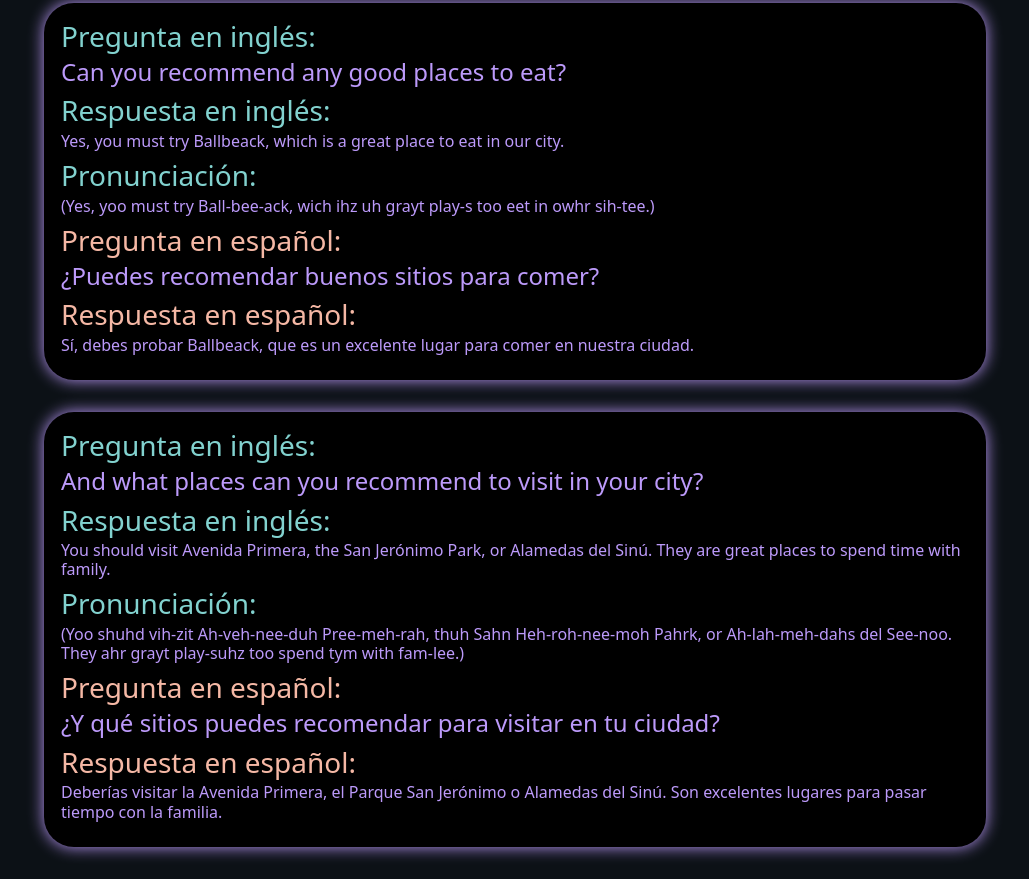
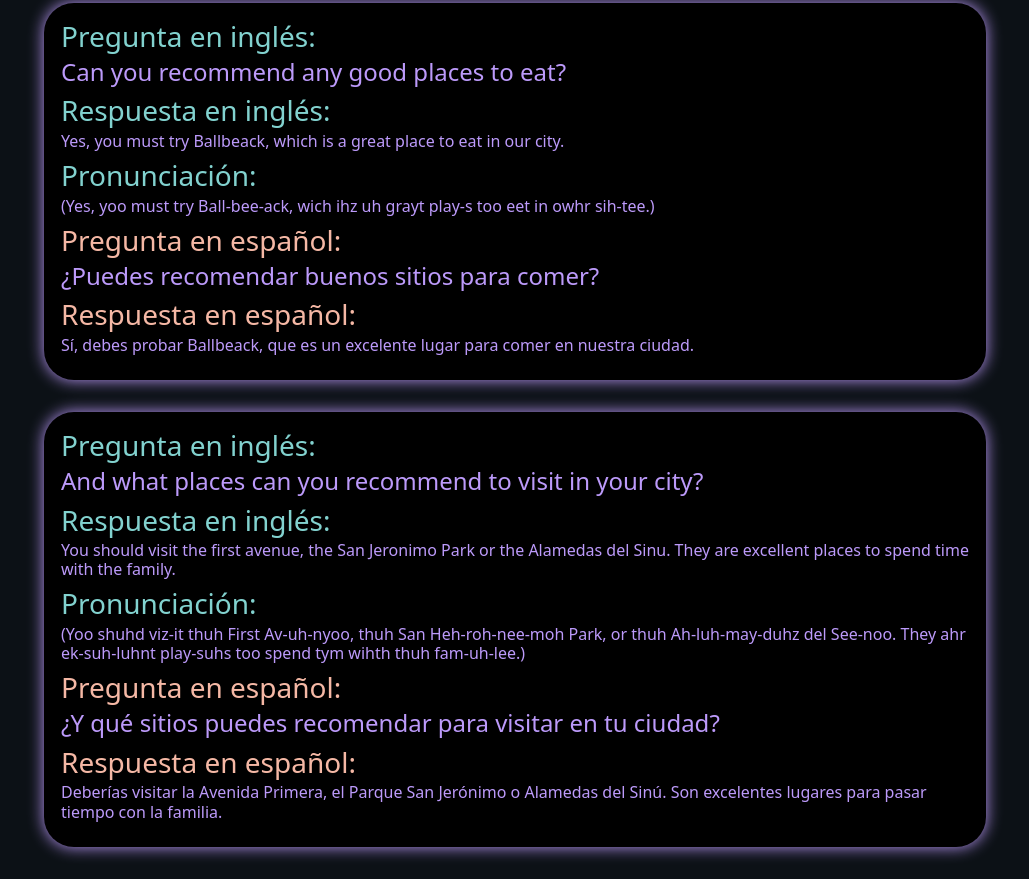
Before and after one commit to JimsimroDev/entrevista-en-ingl-s, a website: page index.html in a window 1280 px wide. Shown: the part 1012-1891 px from the top of the page, without its empty margins (125-1154 px from the left). Drawn offline with Linux system fonts and the light colour scheme.

Commit message:
correcion en la ultima respuesta

```diff
--- a/index.html
+++ b/index.html
@@ -113,11 +113,11 @@
             </h4>
             <h3 class="card-title">Respuesta en inglés:</h3>
             <h6 class="card-subtitle mb-2 text-muted">
-              You should visit Avenida Primera, the San Jerónimo Park, or Alamedas del Sinú. They are great places to spend time with family.
+           You should visit the first avenue, the San Jeronimo Park or the Alamedas del Sinu. They are excellent places to spend time with the family.
             </h6>
             <h3 class="card-title">Pronunciación:</h3>
             <h6 class="card-subtitle mb-2 text-muted">
-              (Yoo shuhd vih-zit Ah-veh-nee-duh Pree-meh-rah, thuh Sahn Heh-roh-nee-moh Pahrk, or Ah-lah-meh-dahs del See-noo. They ahr grayt play-suhz too spend tym with fam-lee.)
+              (Yoo shuhd viz-it thuh First Av-uh-nyoo, thuh San Heh-roh-nee-moh Park, or thuh Ah-luh-may-duhz del See-noo. They ahr ek-suh-luhnt play-suhs too spend tym wihth thuh fam-uh-lee.)
             </h6>
             <h3 class="es">Pregunta en español:</h3>
             <h4 class="card-subtitle mb-2 text-muted">
```
